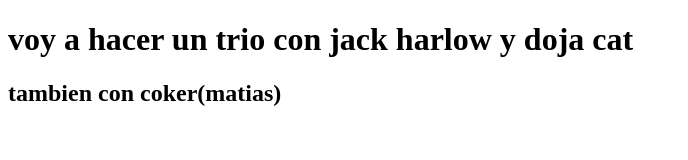
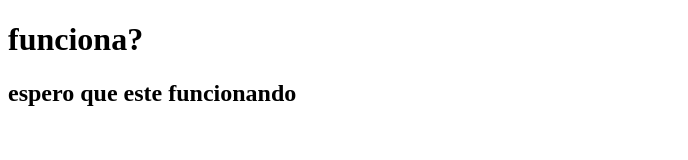
Before and after one commit to i-serranoo/repositorio, a plain HTML site: page index.html in a window 1280 px wide. Shown: the whole page, without its empty margins (0-688 px from the left). Drawn offline with Linux system fonts and the light colour scheme.

Commit message:
funcuina

```diff
--- a/index.html
+++ b/index.html
@@ -4,10 +4,10 @@
     <meta charset="UTF-8">
     <meta http-equiv="X-UA-Compatible" content="IE=edge">
     <meta name="viewport" content="width=device-width, initial-scale=1.0">
-    <title>me voy a casar con doja cat</title>
+    <title>github y git</title>
 </head>
 <body>
-    <h1>voy a hacer un trio con jack harlow y doja cat</h1>
-    <h2>tambien con coker(matias)</h2>
+    <h1>funciona?</h1>
+    <h2>espero que este funcionando</h2>
 </body>
 </html>
```
